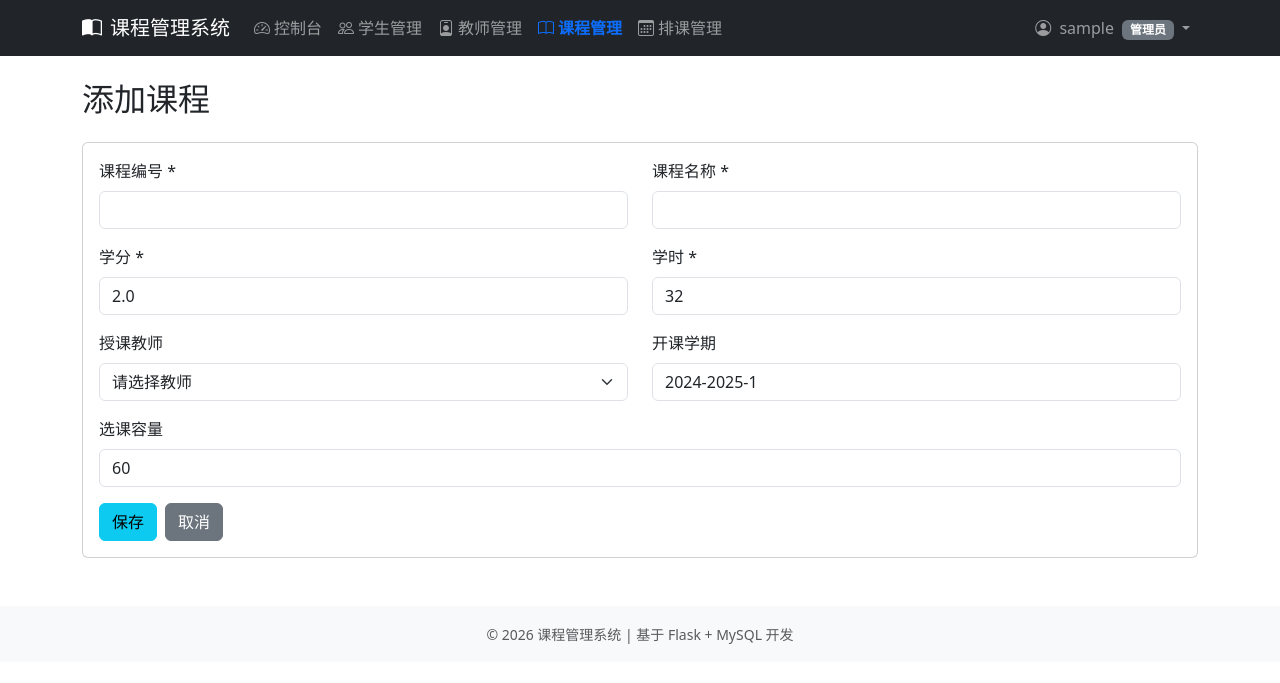
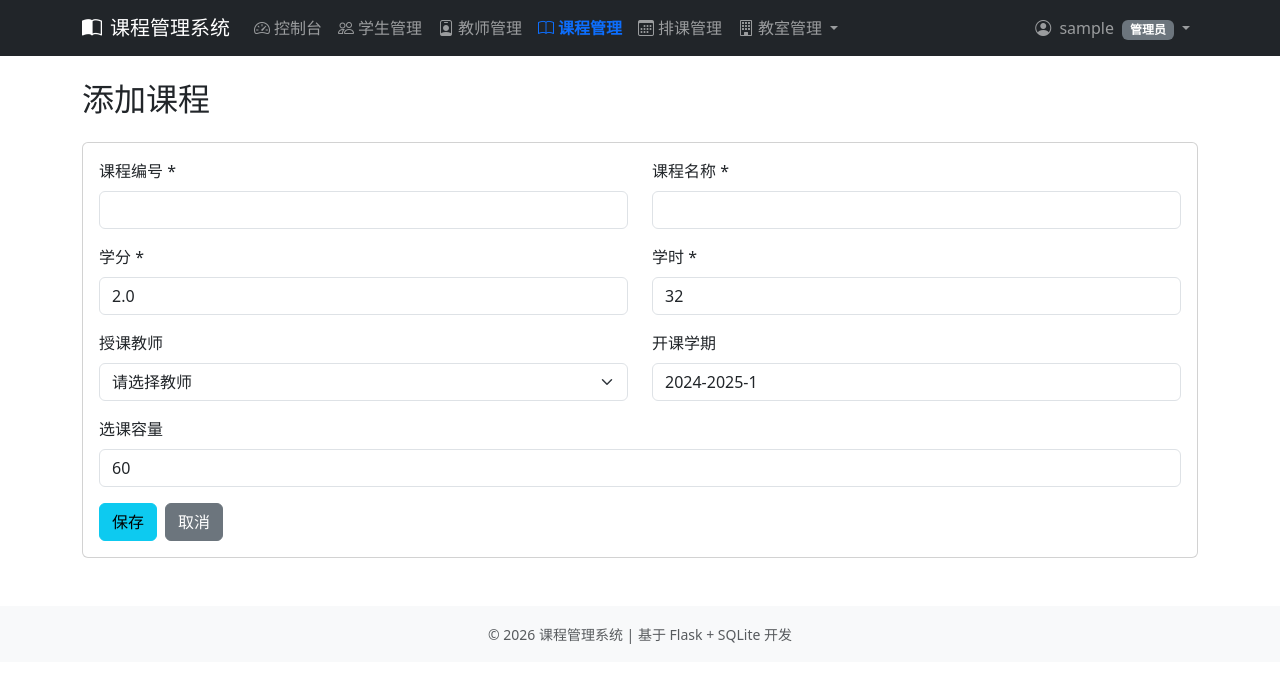
Before and after one commit to Orion-Wong2005/CMS, a Flask app: page /admin/courses/add in a window 1280 px wide. Shown: the top 683 px of the page. Run offline with Flask 3, Linux system fonts and the light colour scheme; the visitor is signed in with stand-in values (Sample User, id 1).

Commit message:
Update base.html

```diff
--- a/app/templates/base.html
+++ b/app/templates/base.html
@@ -74,6 +74,35 @@
                                    href="{{ url_for('admin_bp.schedule_list') }}">
                                     <i class="bi bi-calendar3 me-1"></i>排课管理
                                 </a>
+                            </li>
+                            <!-- 教室管理下拉菜单 -->
+                            <li class="nav-item dropdown">
+                                <a class="nav-link dropdown-toggle" href="#" role="button" data-bs-toggle="dropdown">
+                                    <i class="bi bi-building me-1"></i>教室管理
+                                </a>
+                                <ul class="dropdown-menu">
+                                    <li>
+                                        <a class="dropdown-item" href="{{ url_for('classroom.admin_manage') }}">
+                                            <i class="bi bi-door-closed me-2"></i>教室信息管理
+                                        </a>
+                                    </li>
+                                    <li>
+                                        <a class="dropdown-item" href="{{ url_for('classroom.admin_schedules') }}">
+                                            <i class="bi bi-calendar-plus me-2"></i>教室排课管理
+                                        </a>
+                                    </li>
+                                    <li><hr class="dropdown-divider"></li>
+                                    <li>
+                                        <a class="dropdown-item" href="{{ url_for('classroom.schedule_query') }}">
+                                            <i class="bi bi-search me-2"></i>教室课表查询
+                                        </a>
+                                    </li>
+                                    <li>
+                                        <a class="dropdown-item" href="{{ url_for('classroom.usage_stats') }}">
+                                            <i class="bi bi-graph-up me-2"></i>教室使用统计
+                                        </a>
+                                    </li>
+                                </ul>
                             </li>
                         {% elif session.role == 'teacher' %}
                             <!-- 教师菜单 -->
@@ -204,9 +233,12 @@
     <!-- 页脚 -->
     <footer class="bg-light py-3 mt-5">
         <div class="container text-center text-muted">
-            <small>© 2026 课程管理系统 | 基于 Flask + MySQL 开发</small>
+            <small>© 2026 课程管理系统 | 基于 Flask + SQLite 开发</small>
         </div>
     </footer>
+
+    <!-- jQuery (必须在 Bootstrap 之前) -->
+    <script src="https://code.jquery.com/jquery-3.7.1.min.js"></script>
 
     <!-- Bootstrap JS -->
     <script src="https://cdn.jsdelivr.net/npm/bootstrap@5.3.0/dist/js/bootstrap.bundle.min.js"></script>
```
